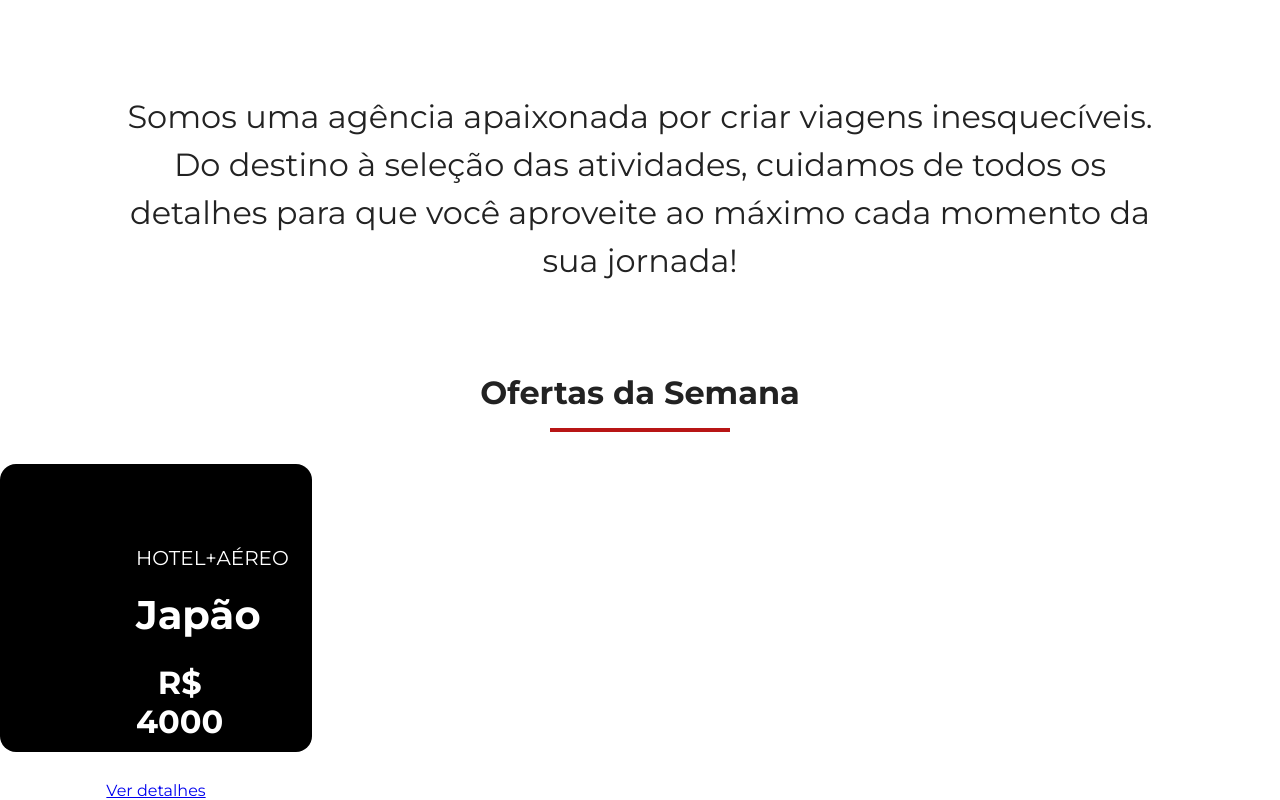
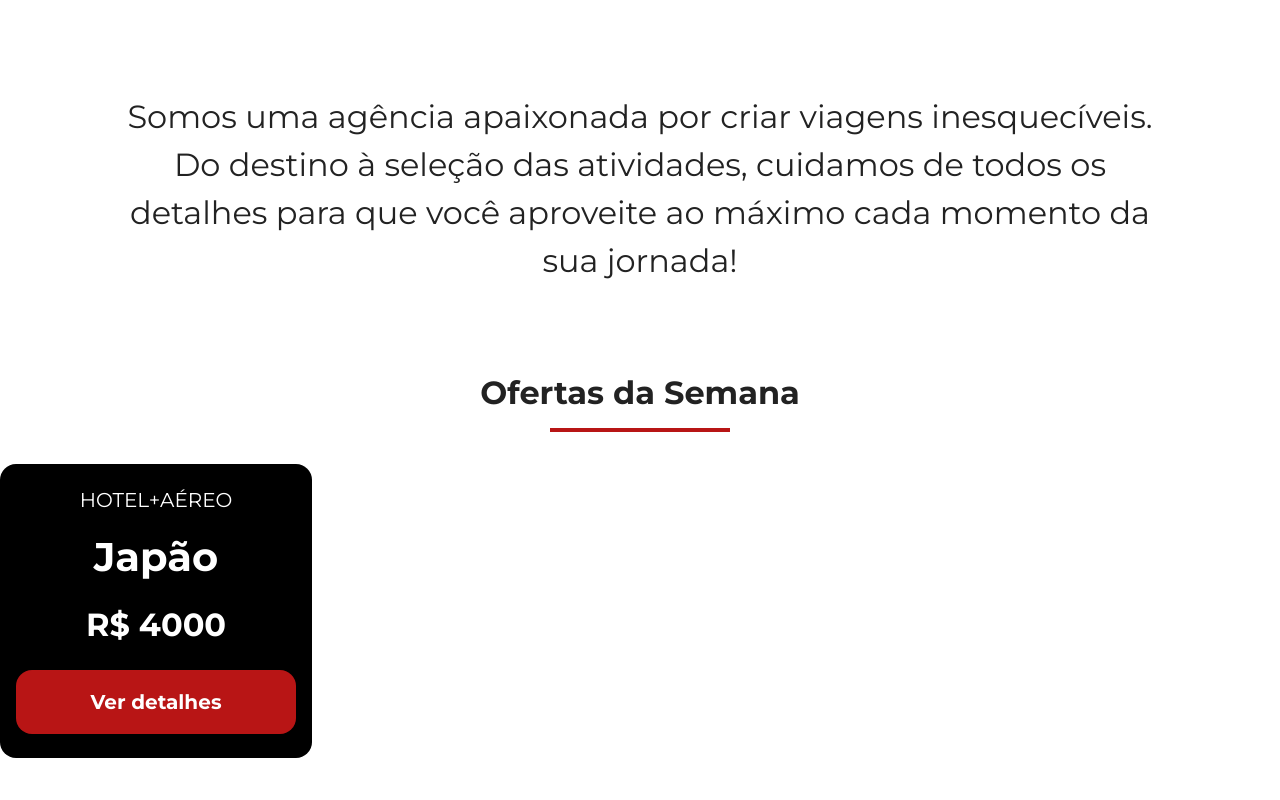
Before and after one commit to ricardoprado-dev/jornada-viagens, a plain HTML site: page index.html in a window 1280 px wide. Shown: the part 755-1555 px from the top of the page. After the commit the page ends 1513 px from the top, so only its background shows below. Drawn offline with Linux system fonts and the light colour scheme.

Commit message:
Finaliz estilos do botão

```diff
--- a/css/global.css
+++ b/css/global.css
@@ -46,8 +46,30 @@
   margin: 16px auto 32px auto;
 }
 
+.button {
+  width: 280px;
+  height: 64px;
+  color: var(--text-secondary-color);
+  font-weight: var(--title-weight);
+  font-size: 20px;
+  background-color: var(--button-secondary-color);
+  display: inline-block;
+  text-decoration: none;
+  line-height: 64px;
+  text-align: center;
+  border-radius: 16px;
+  padding: auto 16px 24px 16px;
+
+}
+
 @media screen and (min-width: 768px) {
   .section-title h2 {
     font-size: 32px;
   }
 }
+
+@media screen and (min-width: 1024px) {
+  .button:hover {
+    background-color: var(--button-primary-color);
+  }
+}
--- a/css/offers.css
+++ b/css/offers.css
@@ -2,7 +2,7 @@
   color: var(--text-secondary-color);
   background-color: black;
   width: 312px;
-  height: 288px;
+  height: auto;
   box-sizing: border-box;
   padding: 24px 16px;
   border-radius: 16px;
@@ -13,9 +13,12 @@
   display: block;
   background-color: transparent;
   position: static;
+  padding: 0;
+  margin-bottom: 24px;
 }
 
 .card header p {
+  margin-top: auto;
   font-size: 20px;
   font-weight: var(--text-weight);
 }
```
